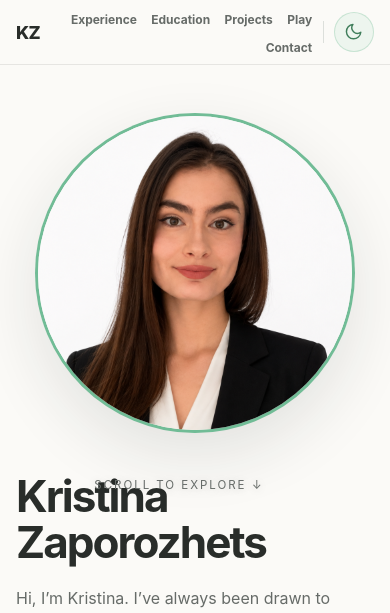
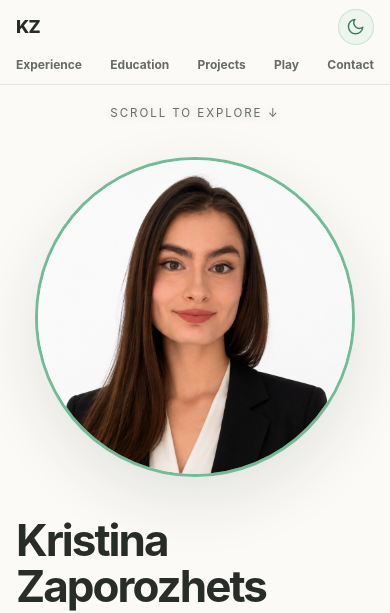
Before and after one commit to ZprKris/ZprKris.github.io, a React (Vite) app: page / in a window 390 px wide. Shown: the top 613 px of the page. Built offline with nearby package versions, Linux system fonts and the light colour scheme; no server answers.

Commit message:
style: improve responsive navigation and timeline alignment

```diff
--- a/src/styles/components.css
+++ b/src/styles/components.css
@@ -850,19 +850,24 @@
   }
 
   .scroll-invitation {
-    position: static;
+    grid-area: unset;
+    position: absolute;
+    top: 0;
+    left: 50%;
     width: 100vw;
-    margin: 0 0 0 calc(50% - 50vw);
-    transform: none;
+    max-width: none;
+    margin: 0;
+    justify-self: auto;
+    transform: translateX(-50%);
   }
 
   .scroll-invitation-hidden {
-    transform: translateY(0.75rem);
+    transform: translate(-50%, 0.75rem);
   }
 
   .portrait-panel {
     align-self: auto;
-    padding: clamp(3rem, 10vw, 5rem) 0 1.5rem;
+    padding: clamp(4.5rem, 12vw, 6rem) 0 1.5rem;
   }
 
   .portrait-sticky {
@@ -884,7 +889,14 @@
   }
 
   .timeline {
-    --timeline-offset: 1.25rem;
+    --timeline-offset: 1.35rem;
+  }
+
+  .timeline-item::before,
+  .compact-timeline .timeline-item::before {
+    top: calc(2rem + 0.58rem);
+    width: 0.65rem;
+    height: 0.65rem;
   }
 
   .featured-project {
@@ -918,13 +930,15 @@
     white-space: normal;
   }
 
-  .timeline-item::before {
-    width: 0.55rem;
-    height: 0.55rem;
+  .timeline {
+    --timeline-offset: 1.2rem;
   }
 
-  .timeline {
-    --timeline-offset: 0.8rem;
+  .timeline-item::before,
+  .compact-timeline .timeline-item::before {
+    top: calc(2rem + 0.6rem);
+    width: 0.6rem;
+    height: 0.6rem;
   }
 
   .project-summary div {
--- a/src/styles/global.css
+++ b/src/styles/global.css
@@ -450,28 +450,50 @@ h2 {
 
 @media (max-width: 700px) {
   html {
-    scroll-padding-top: 4.5rem;
+    scroll-padding-top: 7rem;
   }
 
   .nav {
-    min-height: 4rem;
-    gap: 0.75rem;
+    min-height: auto;
+    display: grid;
+    grid-template-columns: auto 1fr auto;
+    grid-template-areas:
+      "brand . toggle"
+      "links links links";
+    gap: 0.5rem 0.75rem;
+    padding-block: 0.55rem 0.7rem;
+  }
+
+  .wordmark {
+    grid-area: brand;
   }
 
   .nav-actions {
-    flex: 1;
-    gap: 0.65rem;
+    display: contents;
   }
 
   .nav-links {
+    grid-area: links;
+    width: 100%;
     max-width: none;
-    margin-left: auto;
-    gap: 0.45rem 0.9rem;
-    justify-content: flex-end;
+    margin: 0;
+    gap: 0.35rem;
+    justify-content: space-between;
   }
 
   .nav-links a {
     font-size: 0.75rem;
+  }
+
+  .nav-divider {
+    display: none;
+  }
+
+  .theme-toggle {
+    grid-area: toggle;
+    width: 2.25rem;
+    height: 2.25rem;
+    justify-self: end;
   }
 
   .footer-layout {
@@ -493,6 +515,13 @@ h2 {
   }
 }
 
+@media (max-width: 380px) {
+  .nav-links a {
+    font-size: 0.68rem;
+    letter-spacing: -0.01em;
+  }
+}
+
 @media (prefers-reduced-motion: reduce) {
   html {
     scroll-behavior: auto;
```
